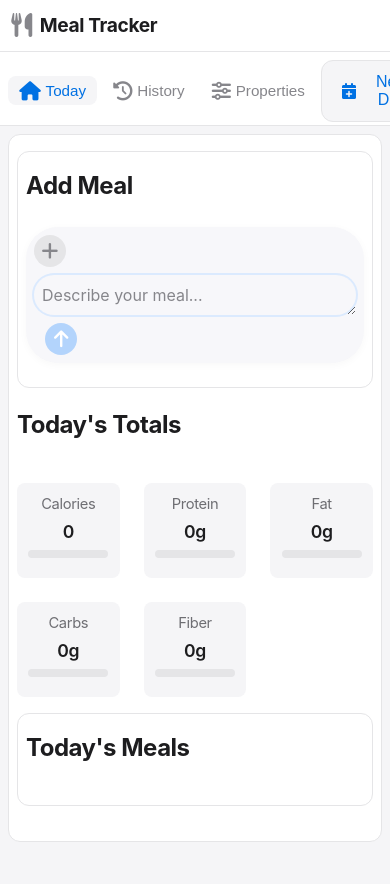
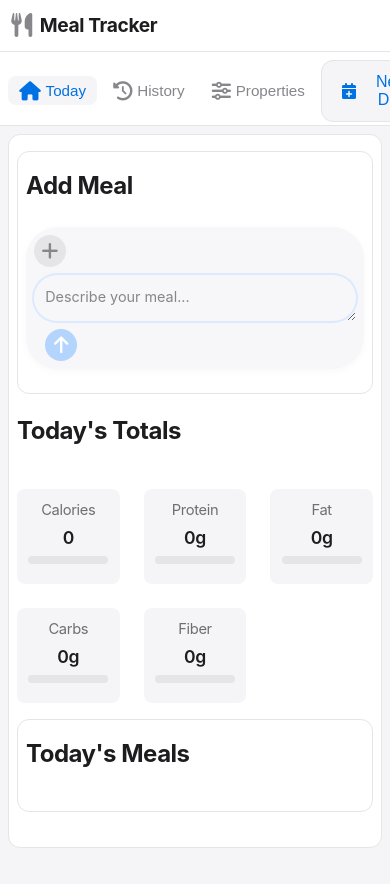
Before and after one commit to watchmesink/meal_tracker, a website: page public/index.html in a window 390 px wide. Shown: the top 884 px of the page. Drawn offline with Linux system fonts and the light colour scheme; no server answers.

Commit message:
Improve input field styling: smaller text and increased height
- Reduced font-size from 1.1-1.15rem to 0.95rem for better readability
- Increased min-height from 40-44px to 50-54px for better usability
- Added more padding for comfortable text input
- Updated both desktop and mobile responsive styling
- Improved meal-edit-form and mobile breakpoint styling consistency

```diff
--- a/public/styles.css
+++ b/public/styles.css
@@ -195,14 +195,14 @@ section h2 {
 
 .meal-description-input {
     flex: 1 1 auto;
-    min-height: 40px;
+    min-height: 50px;
     max-height: 120px;
     border: none;
     outline: none;
     background: #f7f7fa;
-    font-size: 1.1rem;
+    font-size: 0.95rem;
     border-radius: 1.5rem;
-    padding: 0.5rem 0.75rem;
+    padding: 0.75rem 1rem;
     resize: vertical;
     overflow-y: auto;
     box-shadow: 0 0 0 2px #dbeafe;
@@ -1094,14 +1094,14 @@ section h2 {
 }
 .meal-description-input {
     flex: 1 1 auto;
-    min-height: 44px;
+    min-height: 54px;
     max-height: 120px;
     border: none;
     outline: none;
     background: #f7f7fa;
-    font-size: 1.15rem;
+    font-size: 0.95rem;
     border-radius: 1.5rem;
-    padding: 0.8rem 1.2rem;
+    padding: 1rem 1.2rem;
     resize: vertical;
     overflow-y: auto;
     box-shadow: 0 0 0 2px #dbeafe;
@@ -1223,9 +1223,9 @@ section h2 {
         border-radius: 8px;
     }
     .meal-edit-form textarea.meal-description-input {
-        font-size: 1rem;
-        min-height: 32px;
-        padding: 0.4rem 0.7rem;
+        font-size: 0.9rem;
+        min-height: 42px;
+        padding: 0.6rem 0.8rem;
         border-radius: 8px;
     }
     .meal-edit-form input[type="number"] {
@@ -1556,8 +1556,8 @@ section h2 {
         min-height: 40px;
     }
     .meal-description-input {
-        font-size: 1rem;
-        min-height: 36px;
-        padding: 0.5rem 0.5rem;
-    }
-}
+        font-size: 0.9rem;
+        min-height: 46px;
+        padding: 0.7rem 0.7rem;
+    }
+}
```
